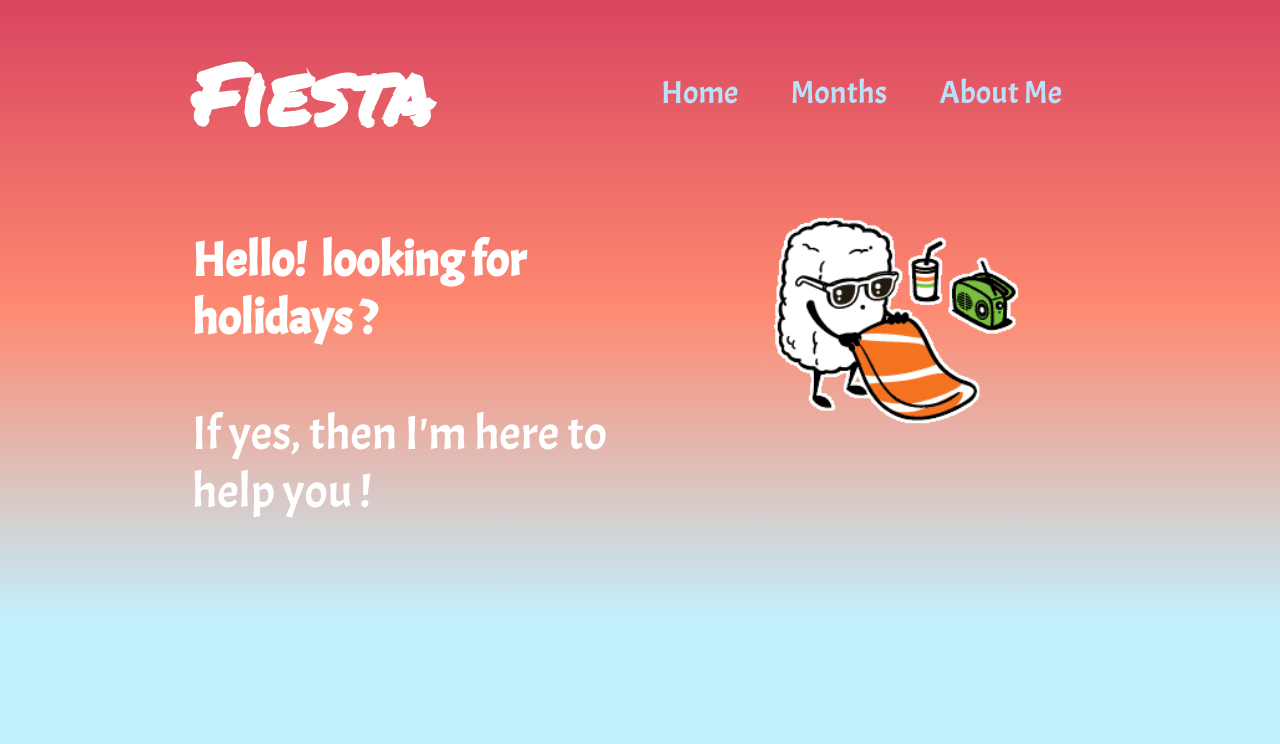
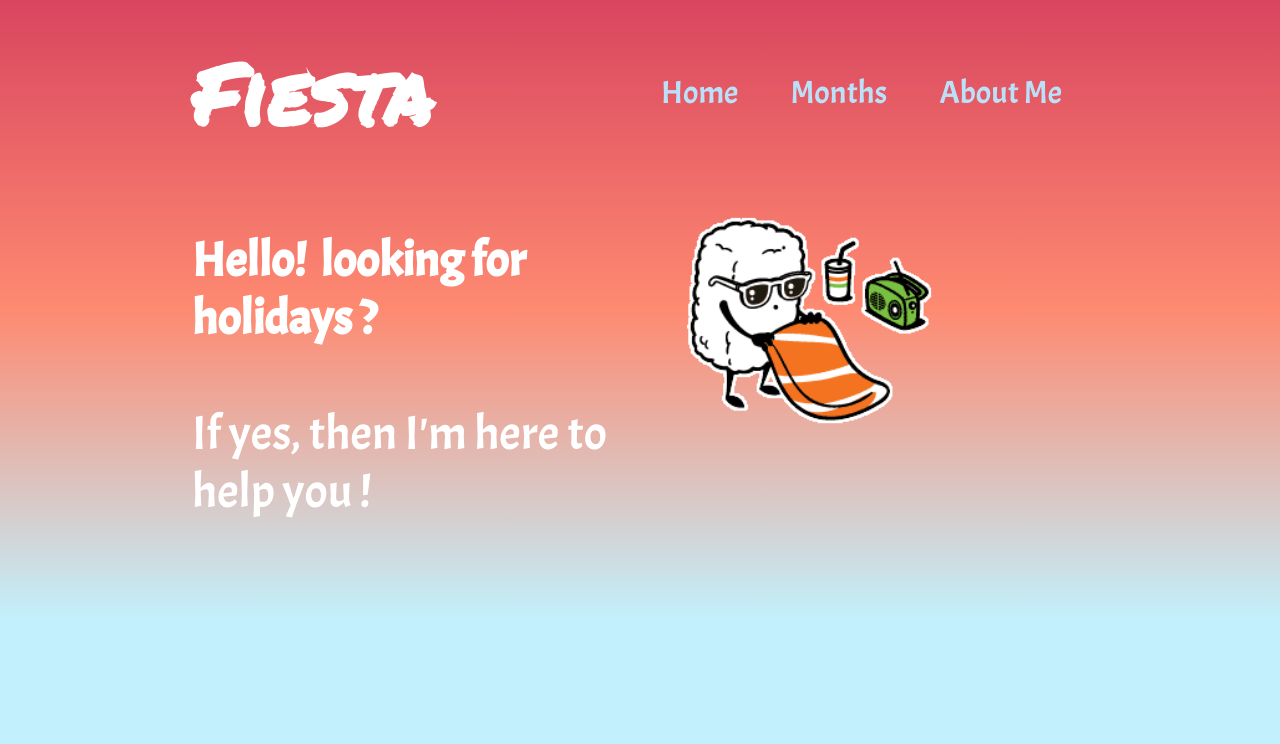
Before and after one commit to abhishekkumar18994/fiesta, a plain HTML site: page index.html in a window 1280 px wide. Shown: the top 744 px of the page. Drawn offline with nearby package versions, Linux system fonts and the light colour scheme.

Commit message:
Update styles.css

```diff
--- a/css/styles.css
+++ b/css/styles.css
@@ -74,7 +74,7 @@ h1, h2, h3, h4, h5, h6 {
   position: absolute;
   width: 230%;
   bottom: 440%;
-  right: -340%;
+  right: -300%;
 }
 
 .row #relax-img {
```
